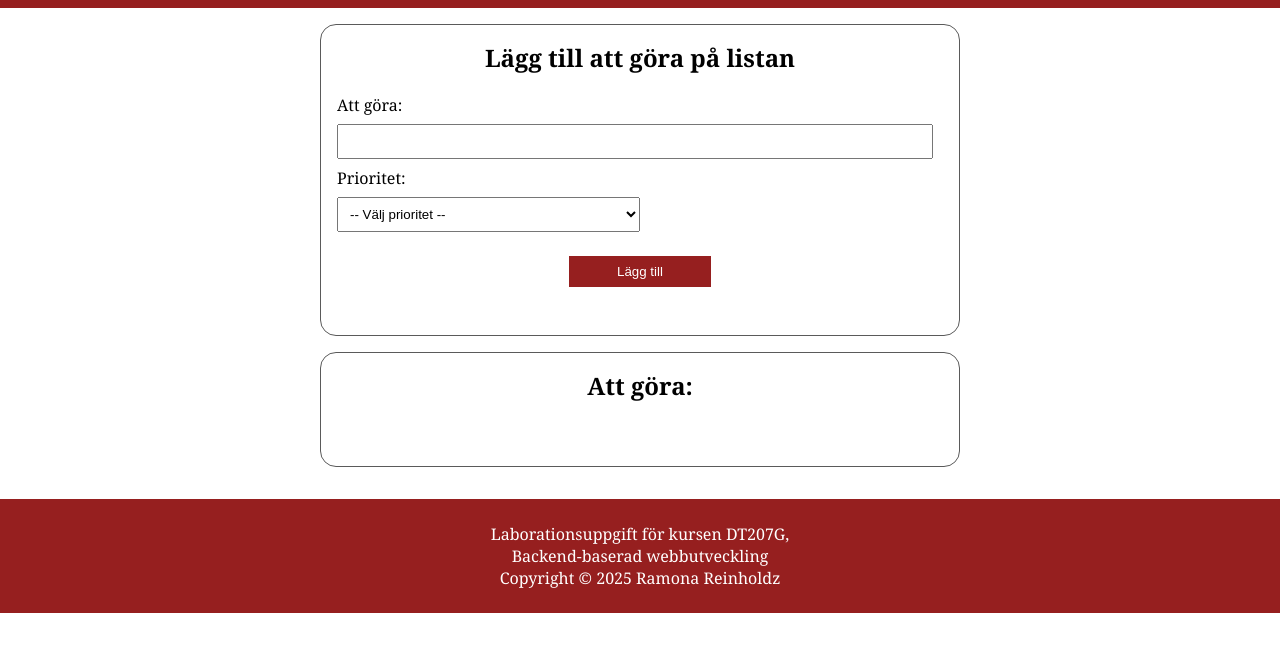
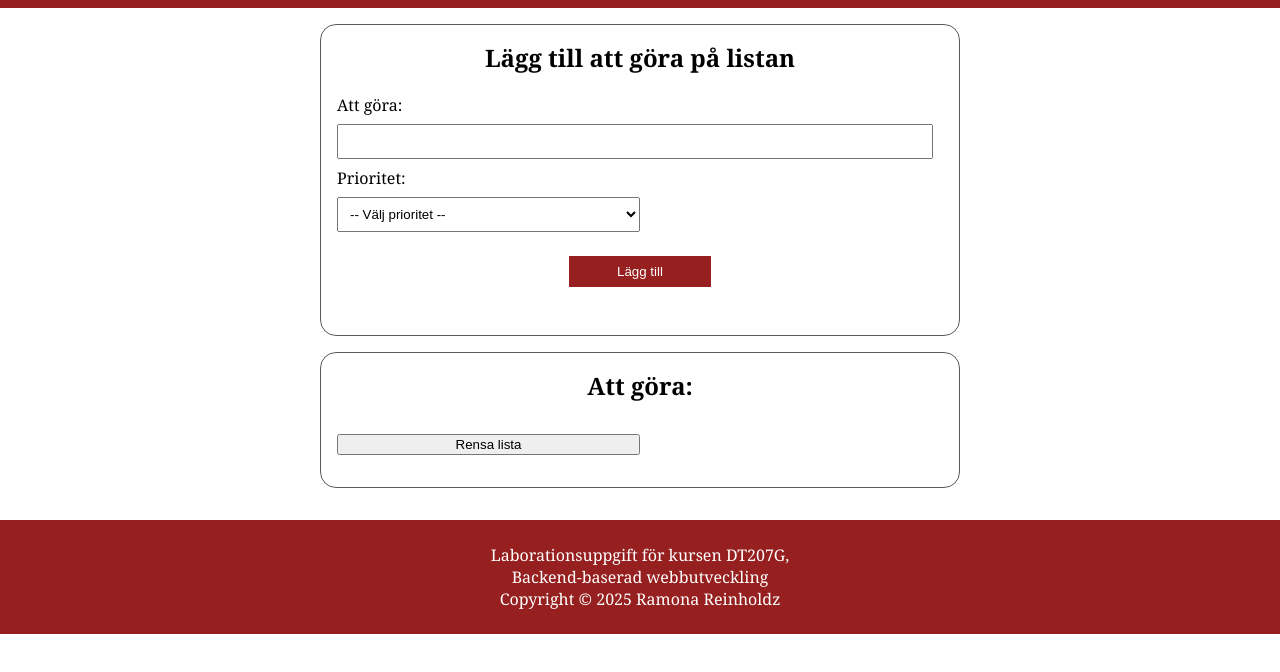
Before and after one commit to rare2400/Moment2-ts, a website built with Vite: page moment2/index.html in a window 1280 px wide. Shown: the part 94-766 px from the top of the page. Built offline with nearby package versions, Linux system fonts and the light colour scheme.

Commit message:
Lägger till knapp som rensar listan när alla uppgifter är avklarade

```diff
--- a/moment2/index.html
+++ b/moment2/index.html
@@ -41,6 +41,7 @@
       <div class="ul-container">
         <h2>Att göra:</h2>
         <ul id="todo-list"></ul>
+        <button id="clear-list" class="clear-btn">Rensa lista</button>
       </div>
     </main>
   </div>
```
